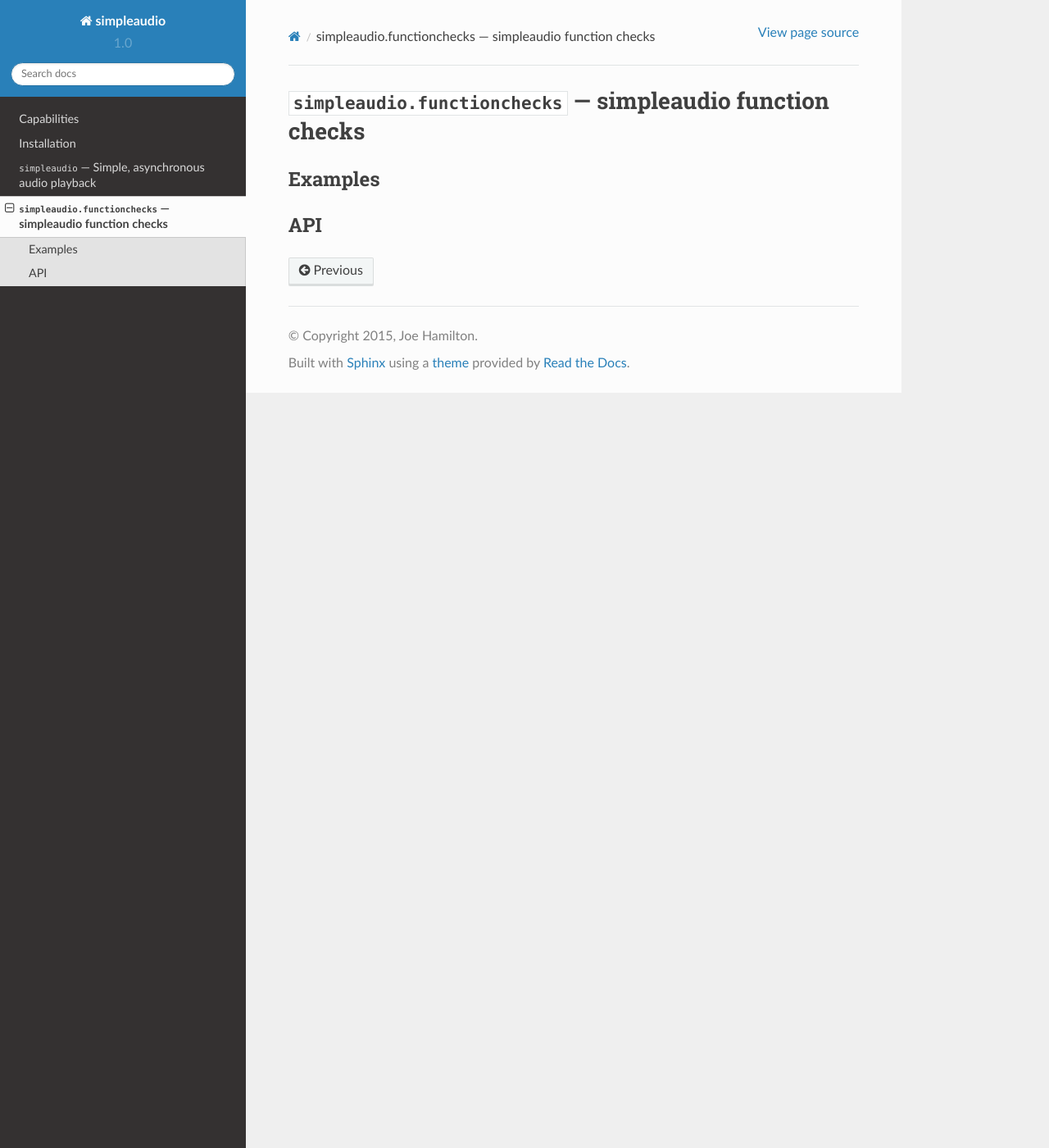
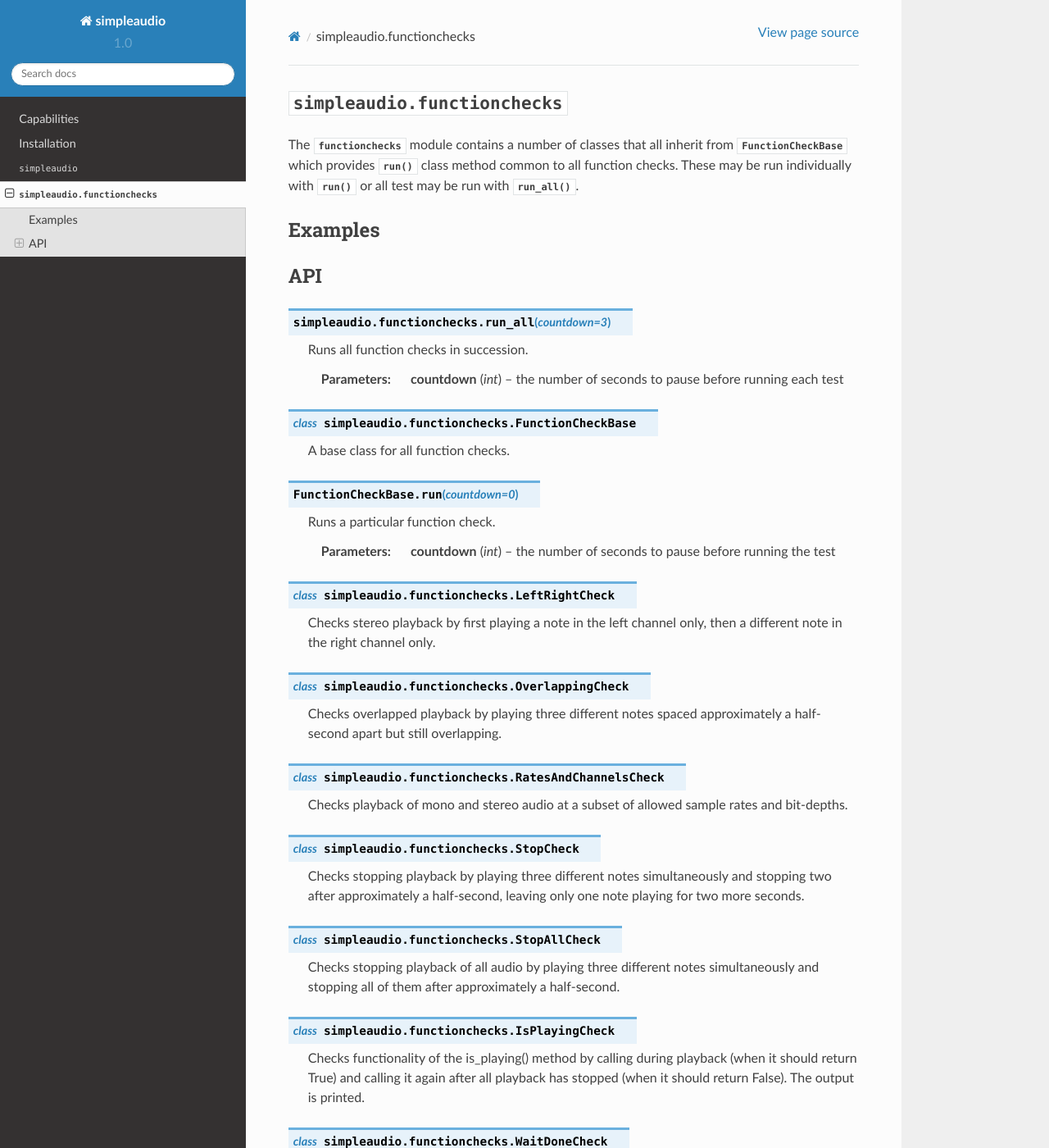
Before and after one commit to hamiltron/py-simple-audio, a Sphinx documentation site: the page built from docs/functionchecks.rst, in a window 1280 px wide and 1400 px high. Shown: the whole window at 82% size. Built offline with Sphinx 7.4.7 and the Read the Docs theme 2.0.0, drawn with Linux system fonts in a browser that asks for light colours; some of the changed text lies outside the part shown.

Commit message:
work on docs

```diff
--- a/docs/functionchecks.rst
+++ b/docs/functionchecks.rst
@@ -1,8 +1,13 @@
-:mod:`simpleaudio.functionchecks` --- simpleaudio function checks
-=================================================================
+:mod:`simpleaudio.functionchecks`
+=================================
 
 .. module:: simpleaudio.functionchecks
    :synopsis: Provides tests of functionality by playing various test audio clips.
+
+The :mod:`~simpleaudio.functionchecks` module contains a number of classes that all inherit
+from :class:`FunctionCheckBase` which provides :meth:`~FunctionCheckBase.run()` class method common to
+all function checks. These may be run individually with :meth:`~FunctionCheckBase.run()`
+or all test may be run with :func:`run_all()`.
 
 Examples
 --------
@@ -10,4 +15,58 @@ Examples
 API
 ---
 
-.. class::
+.. function::  run_all(countdown=3)
+
+   Runs all function checks in succession.
+
+   :param int countdown: the number of seconds to pause before running each test
+
+.. class:: FunctionCheckBase
+
+   A base class for all function checks.
+
+.. method:: FunctionCheckBase.run(countdown=0)
+
+   Runs a particular function check.
+
+   :param int countdown: the number of seconds to pause before running the test
+
+.. class:: LeftRightCheck
+
+   Checks stereo playback by first playing a note
+   in the left channel only, then a different note in the
+   right channel only.
+
+.. class:: OverlappingCheck
+
+   Checks overlapped playback by playing three different notes
+   spaced approximately a half-second apart but still overlapping.
+
+.. class:: RatesAndChannelsCheck
+
+   Checks playback of mono and stereo audio at a subset of allowed sample rates and bit-depths.
+
+.. class:: StopCheck
+
+   Checks stopping playback by playing three different
+   notes simultaneously and stopping two after approximately a half-second,
+   leaving only one note playing for two more seconds.
+
+.. class:: StopAllCheck
+
+   Checks stopping playback of all audio by playing three different
+   notes simultaneously and stopping all of them after approximately
+   a half-second.
+
+.. class:: IsPlayingCheck
+
+   Checks functionality of the is_playing() method by
+   calling during playback (when it should return True)
+   and calling it again after all playback has stopped
+   (when it should return False). The output is printed.
+
+.. class:: WaitDoneCheck
+
+   Checks functionality of the wait_done() method
+   by using it to allow the three-note clip to play
+   until finished (before attempting to stop playback).
--- a/docs/simpleaudio.rst
+++ b/docs/simpleaudio.rst
@@ -1,5 +1,5 @@
-:mod:`simpleaudio` --- Simple, asynchronous audio playback
-==========================================================
+:mod:`simpleaudio`
+==================
 
 .. module:: simpleaudio
 
@@ -42,7 +42,7 @@ API
 .. class:: PlayObject
 
    Instances of :class:`PlayObject` are returned by :meth:`WaveObject.play()` and
-   :func:`.play_buffer()` and are essentially handles to the
+   :func:`play_buffer()` and are essentially handles to the
    audio playback jobs initiated and allow basic actions to be taken on the job
    (such as stopping playback).
 
```
Also changed, not shown: docs/index.rst (+15 -0 lines).
